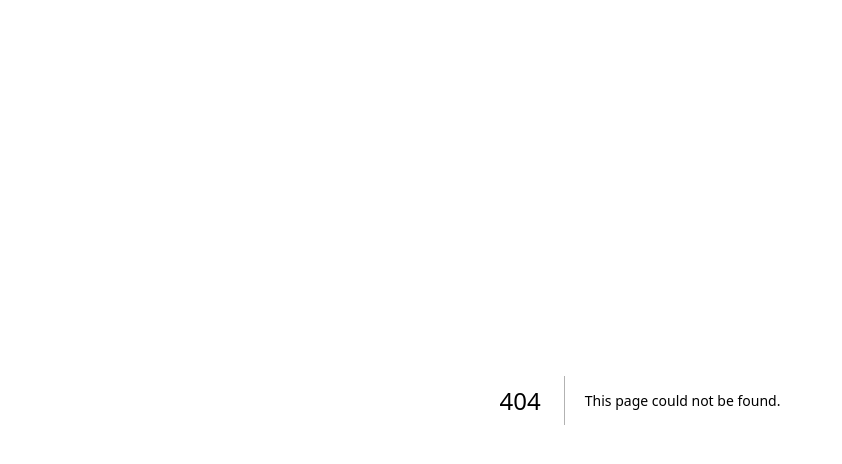
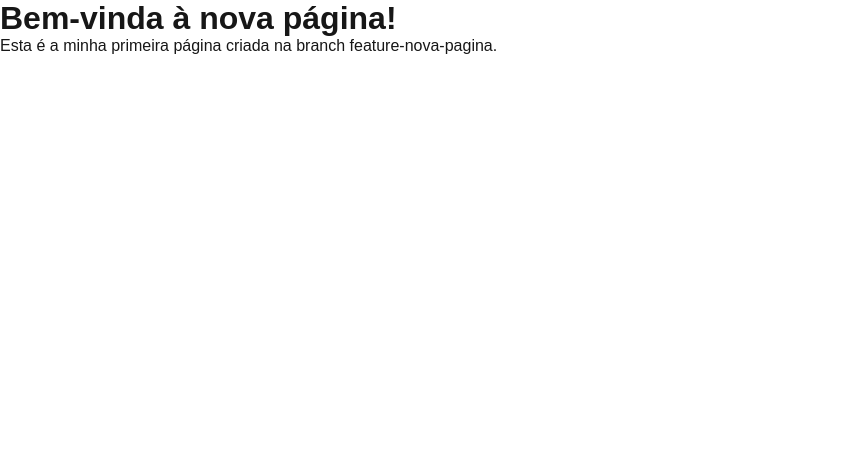
Before and after one commit to ritsps23/PW, a Next.js app in the folder pw-rita/: page /nova-pagina in a window 1280 px wide. Before the commit this address had no page. Shown: the top 464 px of the page, without its empty margins (0-842 px from the left). Built offline with nearby package versions, Linux system fonts and the light colour scheme.

Commit message:
Add nova-pagina.js

```diff
--- /dev/null
+++ b/pw-rita/src/pages/nova-pagina.js
@@ -0,0 +1,8 @@
+export default function NovaPagina() {
+  return (
+    <div>
+      <h1>Bem-vinda à nova página!</h1>
+      <p>Esta é a minha primeira página criada na branch feature-nova-pagina.</p>
+    </div>
+  )
+}
```
